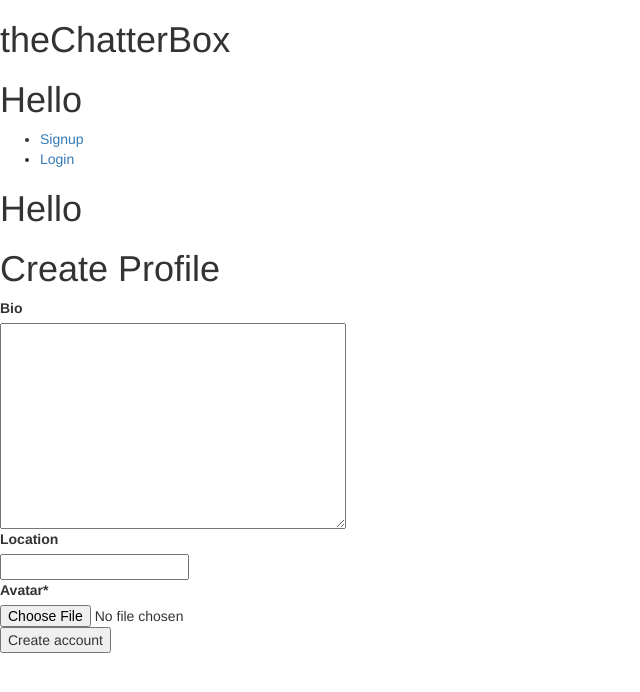
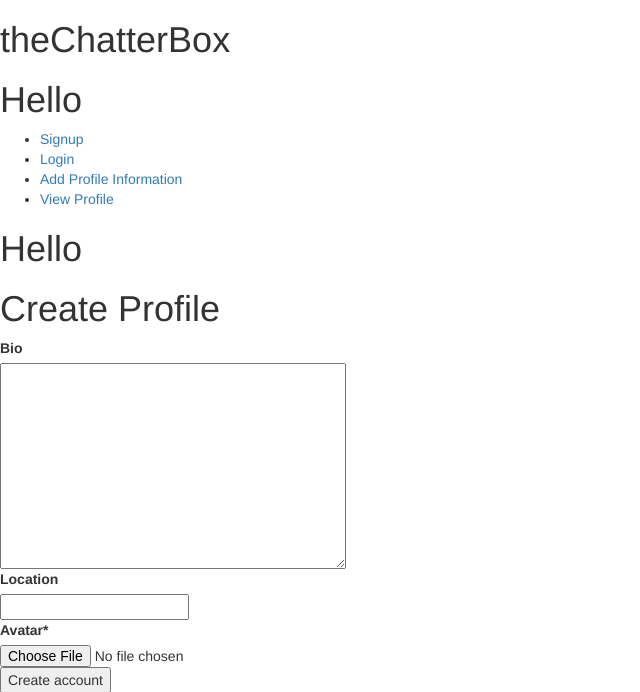
Before and after one commit to apierc2175/django_chat_app, a Django app: page /accounts/profile/ in a window 1280 px wide. Shown: the top 692 px of the page, without its empty margins (0-640 px from the left). Run offline with Django 3.2, Linux system fonts and the light colour scheme; some libraries are stand-ins or nearby versions.

Commit message:
site fully functional links to profile pages

```diff
--- a/chats/templates/chats/base.html
+++ b/chats/templates/chats/base.html
@@ -11,6 +11,8 @@
       <ul>
         <li><a href="{% url 'accounts:signup' %}">Signup</a></li>
         <li><a href="{% url 'accounts:login' %}">Login</a></li>
+        <li><a href="{% url 'accounts:profile-create' %}">Add Profile Information</a></li>
+        <li><a href="{% url 'accounts:profile-detail' %}">View Profile</a></li>
       </ul>
     </header>
     <main>
```
